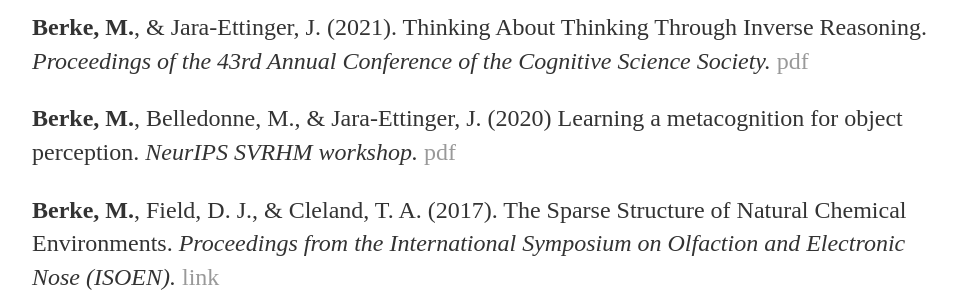
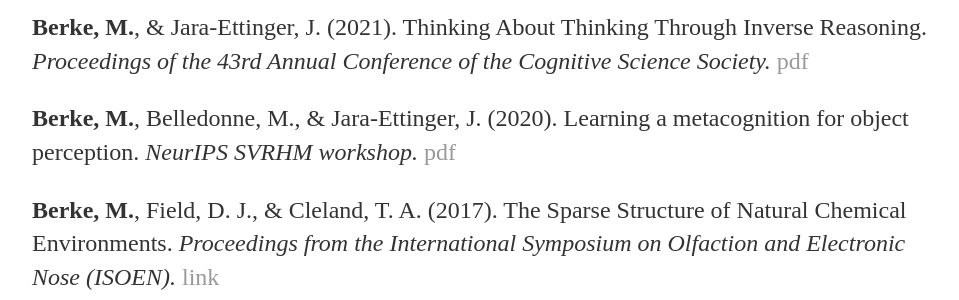
Before and after one commit to marleneberke/marleneberke.github.io, a Jekyll site: the page built from publications.html, in a window 1280 px wide. Shown: the part 402-702 px from the top of the page, without its empty margins (160-1119 px from the left). Built offline with Jekyll 4.4.1, drawn with Linux system fonts in a browser that asks for light colours.

```diff
--- a/publications.html
+++ b/publications.html
@@ -11,6 +11,6 @@ title: Publications
 
 <p><b>Berke, M.</b>, & Jara-Ettinger, J. (2021). Thinking About Thinking Through Inverse Reasoning. <i>Proceedings of the 43rd Annual Conference of the Cognitive Science Society.</i> <a href="https://psyarxiv.com/r25qn/download?format=pdf">pdf</a> </p>
 
-<p><b>Berke, M.</b>, Belledonne, M., & Jara-Ettinger, J. (2020) Learning a metacognition for object perception. <i>NeurIPS SVRHM workshop.</i> <a href="https://arxiv.org/pdf/2011.15067.pdf">pdf</a> </p>
+<p><b>Berke, M.</b>, Belledonne, M., & Jara-Ettinger, J. (2020). Learning a metacognition for object perception. <i>NeurIPS SVRHM workshop.</i> <a href="https://arxiv.org/pdf/2011.15067.pdf">pdf</a> </p>
 
 <p><b>Berke, M.</b>, Field, D. J., & Cleland, T. A. (2017). The Sparse Structure of Natural Chemical Environments. <i>Proceedings from the International Symposium on Olfaction and Electronic Nose (ISOEN).</i> <a href="https://ieeexplore.ieee.org/document/7968888">link</a>
```
